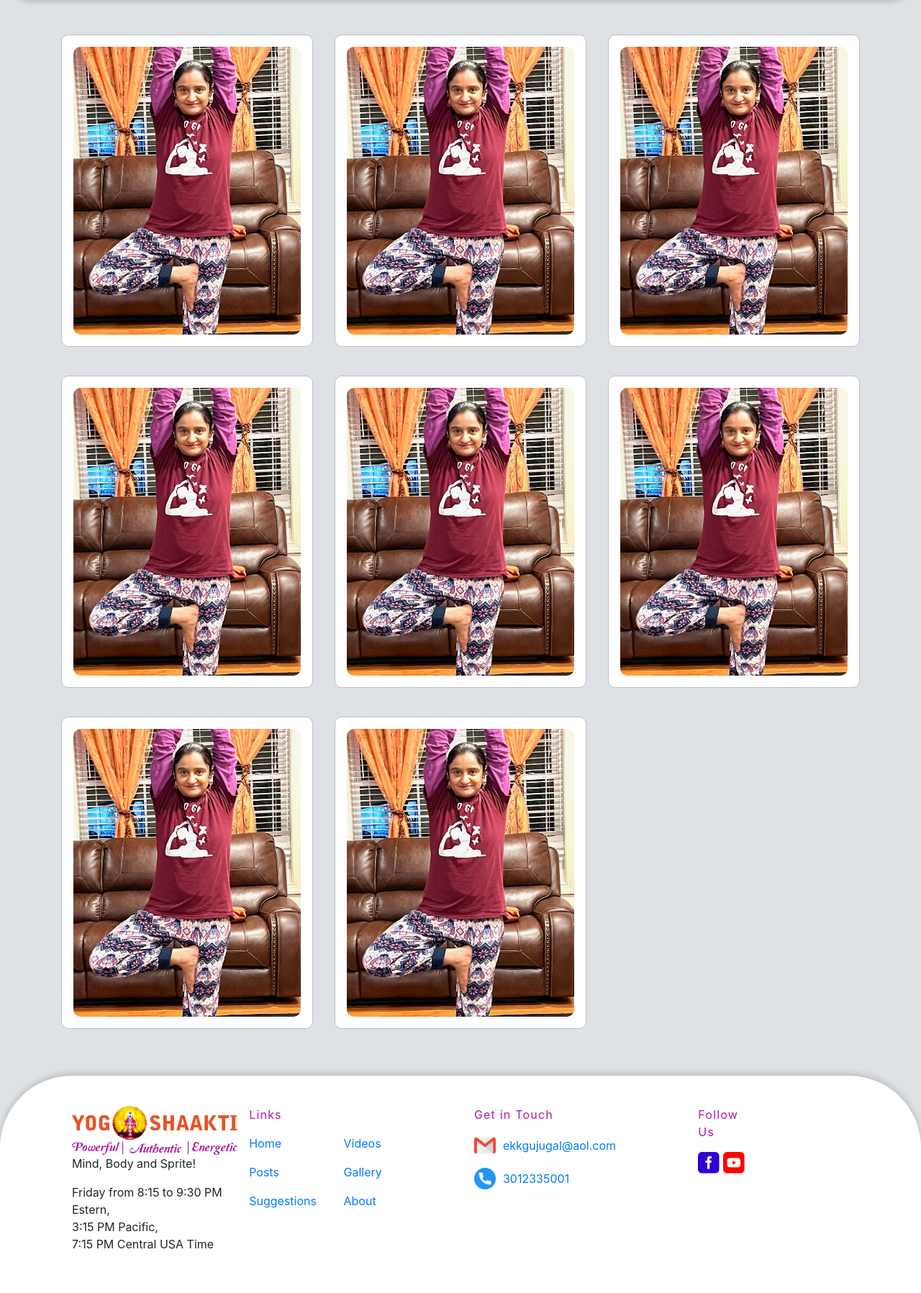
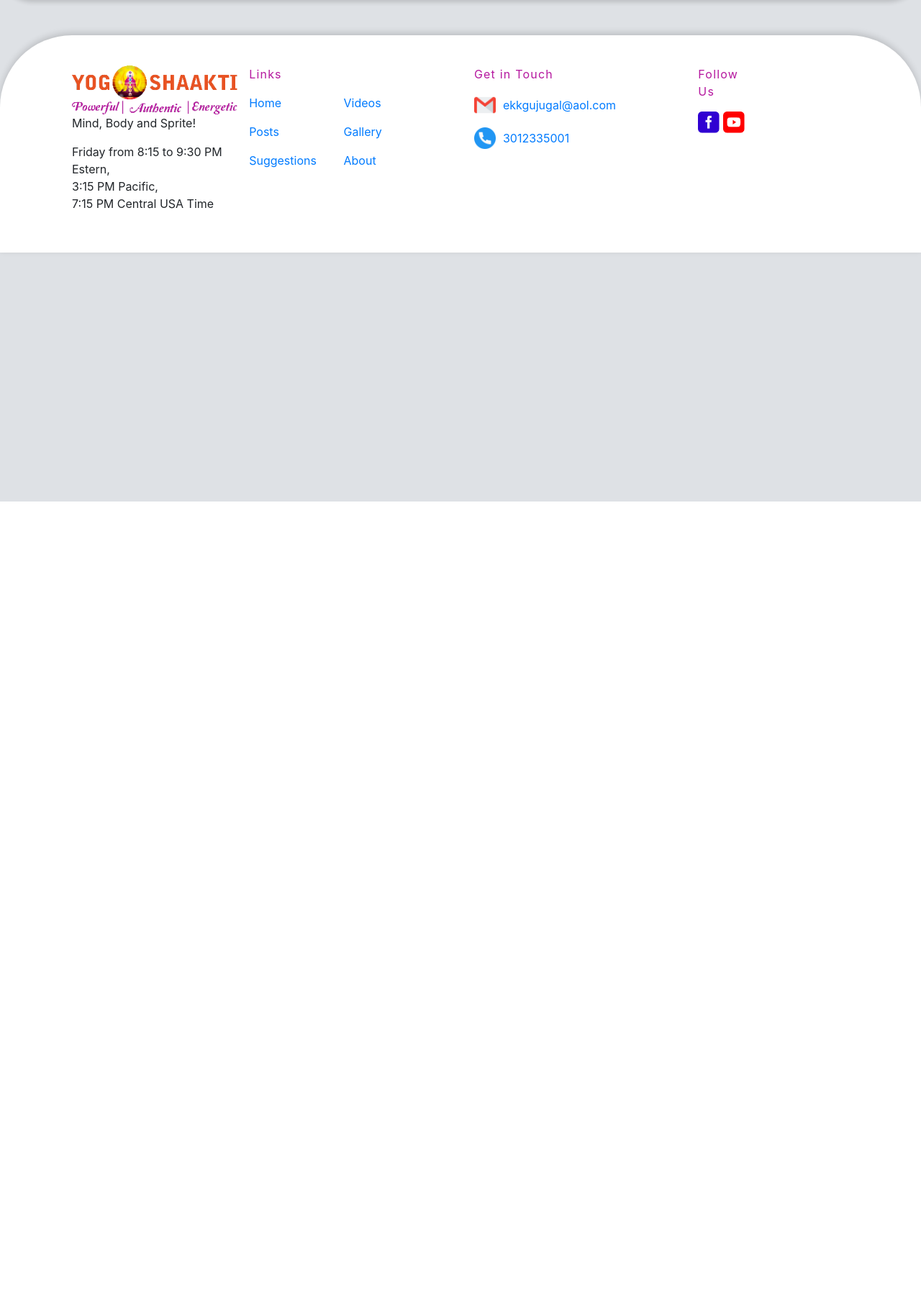
Before and after one commit to MITESH-DABHI/satsangdev, a Django app: page /yoga_post/ in a window 1280 px wide. Shown: the part 103-1900 px from the top of the page at 72% size. After the commit the page ends 800 px from the top, so only its background shows below. Run offline with Django 4.2, Linux system fonts and the light colour scheme.

Commit message:
removed static images from post

```diff
--- a/templates/post.html
+++ b/templates/post.html
@@ -30,37 +30,7 @@
 
 
   <div class='container mt-lg-5 mt-3'>
-    <div class="row">
-      <div class="col-lg-4 col-md-6 mb-3">
-        <div class="image-card"><img class="img-fluid" src="{% static 'assets/images/gimg_1.jpg' %}" alt="" /></div>
-      </div>
-      <div class="col-lg-4 col-md-6 mb-3">
-        <div class="image-card"><img class="img-fluid" src="{% static 'assets/images/gimg_1.jpg' %}" alt="" /></div>
-      </div>
-      <div class="col-lg-4 col-md-6 mb-3">
-        <div class="image-card"><img class="img-fluid" src="{% static 'assets/images/gimg_1.jpg' %}" alt="" /></div>
-      </div>
-    </div><br>
-    <div class="row">
-      <div class="col-lg-4 col-md-6 mb-3">
-        <div class="image-card"><img class="img-fluid" src="{% static 'assets/images/gimg_1.jpg' %}" alt="" /></div>
-      </div>
-      <div class="col-lg-4 col-md-6 mb-3">
-        <div class="image-card"><img class="img-fluid" src="{% static 'assets/images/gimg_1.jpg' %}" alt="" /></div>
-      </div>
-      <div class="col-lg-4 col-md-6 mb-3">
-        <div class="image-card"><img class="img-fluid" src="{% static 'assets/images/gimg_1.jpg' %}" alt="" /></div>
-      </div>
-    </div> <br>
-    <div class="row">
-      <div class="col-lg-4 col-md-6 mb-3">
-        <div class="image-card"><img class="img-fluid" src="{% static 'assets/images/gimg_1.jpg' %}" alt="" /></div>
-      </div>
-      <div class="col-lg-4 col-md-6 mb-3">
-        <div class="image-card"><img class="img-fluid" src="{% static 'assets/images/gimg_1.jpg' %}" alt="" /></div>
-      </div>
-    </div>
-  </div>
+
   </div>
 
   <div id="footer">
```
